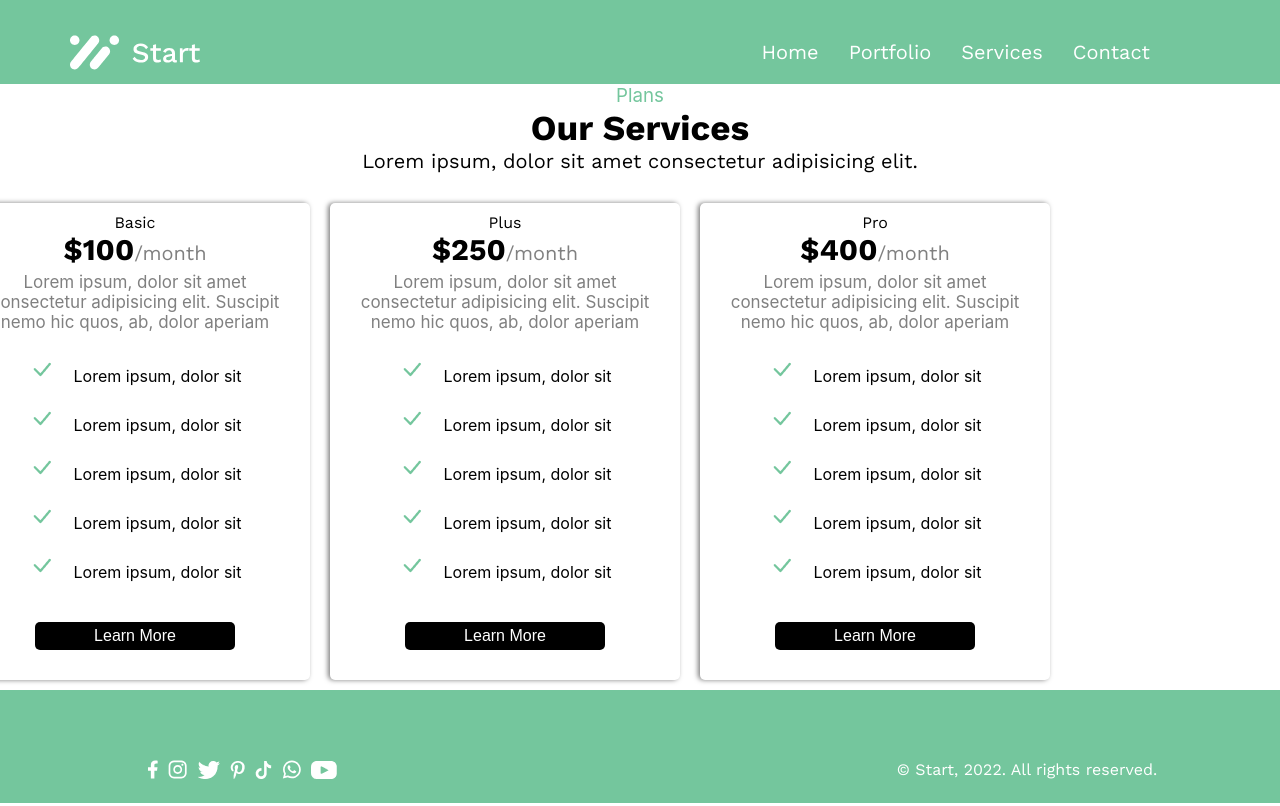
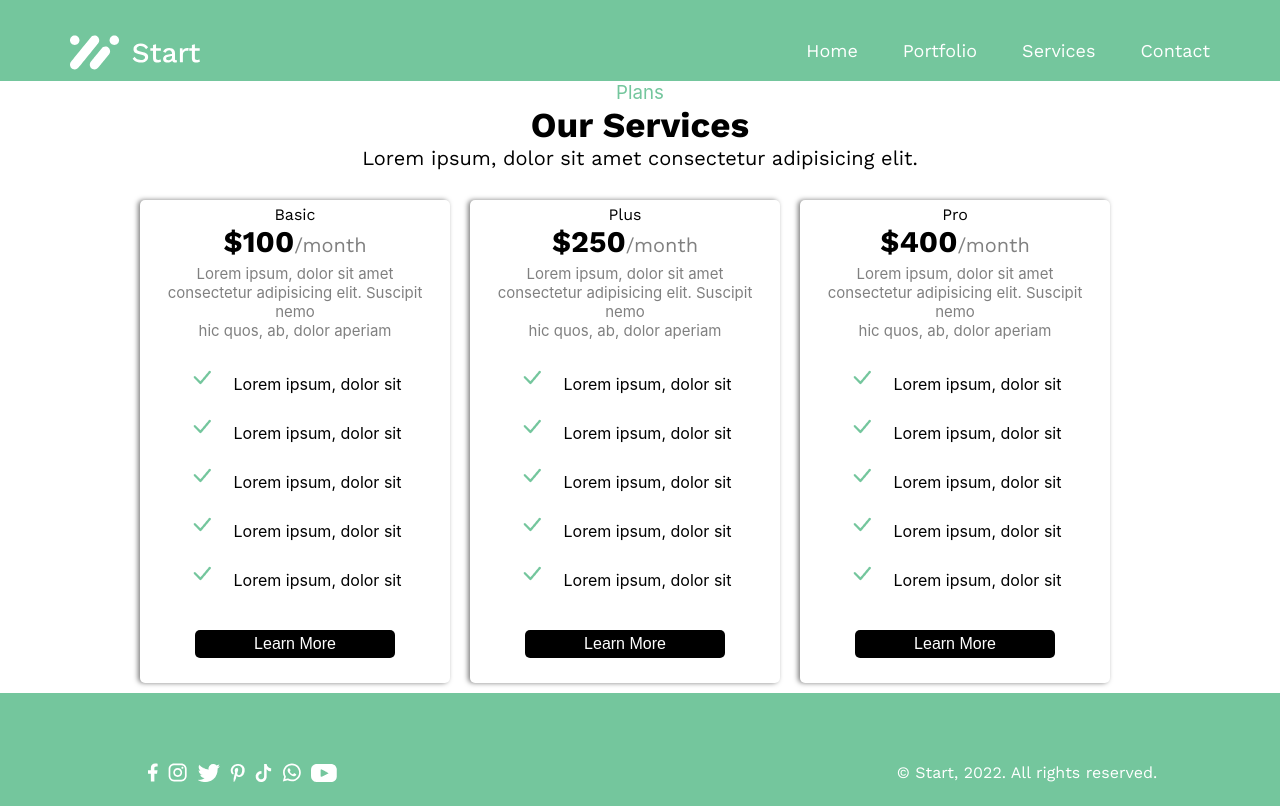
Before and after one commit to samirayahayaibrahim/Start-up, a React (Create React App) app: page /Services in a window 1280 px wide. Built offline with nearby package versions, Linux system fonts and the light colour scheme.

Commit message:
updated the styling of the hamburger menu,navigation and service,and also install react google map

```diff
--- a/package.json
+++ b/package.json
@@ -3,6 +3,7 @@
   "version": "0.1.0",
   "private": true,
   "dependencies": {
+    "@react-google-maps/api": "^2.20.5",
     "cra-template": "1.2.0",
     "framer-motion": "^11.16.3",
     "react": "^19.0.0",
--- a/src/Components/Hamburger.js
+++ b/src/Components/Hamburger.js
@@ -1,5 +1,6 @@
 import React, { useState } from 'react';
 import './hamburgerstyle.css';
+import { BrowserRouter as Router, Route, Routes, Switch, BrowserRouter, NavLink, Link  } from 'react-router-dom';
 
 const useHamburger = () => {
   const [isMenuOpen, setIsMenuOpen] = useState(false);
--- a/src/Components/Service.js
+++ b/src/Components/Service.js
@@ -14,7 +14,7 @@ const ServiceComponent = () => {
                     <p className='head'>Basic</p>
                     <p className='dollar'>$100
                     <span className='month'>/month</span></p>
-                    <p className="paragraphcard">Lorem ipsum, dolor sit amet consectetur adipisicing elit. Suscipit nemo hic quos, ab, dolor aperiam</p>
+                    <p className="paragraphcard">Lorem ipsum, dolor sit amet <br/> consectetur adipisicing elit. Suscipit nemo <br/> hic quos, ab, dolor aperiam</p>
                     <div className="lists">
                         <ul>
                             <li><img src={check} className="mark" alt=''/>Lorem ipsum, dolor sit </li>
@@ -30,7 +30,7 @@ const ServiceComponent = () => {
                     <p className='head'>Plus</p>
                     <p className='dollar'>$250
                     <span className='month'>/month</span></p>
-                    <p className="paragraphcard">Lorem ipsum, dolor sit amet consectetur adipisicing elit. Suscipit nemo hic quos, ab, dolor aperiam</p>
+                    <p className="paragraphcard">Lorem ipsum, dolor sit amet <br/> consectetur adipisicing elit. Suscipit nemo <br/> hic quos, ab, dolor aperiam</p>
                     <div className="lists">
                         <ul>
                             <li><img src={check} className="mark"/>Lorem ipsum, dolor sit </li>
@@ -46,7 +46,7 @@ const ServiceComponent = () => {
                     <p className='head'>Pro</p>
                     <p className='dollar'>$400
                     <span className='month'>/month</span></p>
-                    <p className="paragraphcard">Lorem ipsum, dolor sit amet consectetur adipisicing elit. Suscipit nemo hic quos, ab, dolor aperiam</p>
+                    <p className="paragraphcard">Lorem ipsum, dolor sit amet <br/> consectetur adipisicing elit. Suscipit nemo <br/> hic quos, ab, dolor aperiam</p>
                     <div className="lists">
                         <ul>
                             <li><img src={check} className="mark"/>Lorem ipsum, dolor sit </li>
--- a/src/Components/contact.js
+++ b/src/Components/contact.js
@@ -20,6 +20,7 @@ const useContact = () => {
         e.preventDefault();
         alert(`Username: ${formValues.username}, email: ${formValues.email}, message: ${formValues.message}`);
     };
+
     return (
         <div className="contact">
             <h2>Contact Us</h2>
@@ -36,7 +37,10 @@ const useContact = () => {
                 <input type="text" name="message" value={formValues.message} onChange={handleChange} placeholder="" className='message'/><br/>
                 <button type="submit" className='submit'>Submit</button>
                 </div>
-                <img src={map} className='map'/>
+                <img src="" className={map}></img>
+                <iframe src="https://www.google.fr/maps/place/Kano/@11.9246195,8.5038187,11z/data=!4m6!3m5!1s0x11ae80eff0fff3f1:0x85ff8700a3da54eb!8m2!3d12.0021794!4d8.5919561!16zL20vMDJqdHRm?entry=ttu&g_ep=EgoyMDI1MDEyNy4wIKXMDSoASAFQAw%3D%3D" >https://maps.app.goo.gl/wZvjXMdXVHqRVmEU6</iframe>
+
+
             </div>
             </div>
     );
--- a/src/Components/hamburgerstyle.css
+++ b/src/Components/hamburgerstyle.css
@@ -52,8 +52,7 @@
   display: none;
 }
 
-/* Media Query for Small Screens (Mobile) */
-@media screen and (max-width: 800px) {
+@media screen and (max-width:499px) {
 
 .burger{
   display: flex;
@@ -64,6 +63,10 @@
   margin-left: 50px;
   display: block;
   padding: 5px;
+}
+.burgers{
+  display: block;
+  transform: translateX(-00px);
 }
 
   .hamburger-nav .menu {
--- a/src/Components/homestyle.css
+++ b/src/Components/homestyle.css
@@ -210,7 +210,42 @@ margin-top: 50px;
     justify-content: center;
     overflow-x: hidden;
 }
-@media screen and (min-width:600px){
+
+@media screen and (min-width:500px){
+.links{
+    display: flex;
+    list-style: none;
+    color: white;
+    text-decoration: none;
+    font-size: 18px;
+    margin-left: auto;
+    list-style: none;
+    margin-right: 30px;
+    margin-top: -20px;
+}
+
+.burgers{
+    display: flex;
+    color: white;
+    text-decoration: none;
+    font-size: 18px;
+    margin-left: auto;
+    list-style: none;
+    flex-direction: row;
+}
+.links .burgers li a{
+    color: white;
+    text-decoration: none;
+    font-size: 14px;
+    list-style: none;
+    padding-left: 15px;
+}
+li{
+    flex-direction: row;
+    gap: 20px;
+}
+}
+@media screen and (min-width:800px){
     .burgers{
         display: block;
     }
@@ -253,6 +288,11 @@ margin-top: 50px;
         margin-top: 30px;
         font-size: 20px;
         text-decoration: none;
+        margin-right: -60px;
+    }
+    .links .burgers li a{
+        font-size:18px;
+        list-style: none;
     }
     .learn{
         margin-top: 70px;
@@ -329,21 +369,26 @@ margin-top: 50px;
         padding: 10px;
         text-align: center;
     }
-    .cards{
-        display: grid;
-        grid-template-columns: repeat(2, 1fr);
-        gap: 10px;
-        margin-left: -200px;
-    }
-
     .person{
         margin-left: 20px;
     }
     .mybtn{
         justify-content: center;
     }
+
 }
-@media screen and (min-width:970px) {
+@media screen and (min-width:500px){
+
+    .cards{
+        display: grid;
+        grid-template-columns: repeat(2, 1fr);
+        gap: 5px;
+
+
+    }
+
+}
+@media screen and (min-width:1000px) {
     .group{
         padding-left: 90px;
         padding-right: 90px;
@@ -367,8 +412,12 @@ margin-top: 50px;
     .cards{
         display: grid;
         grid-template-columns: repeat(4, 1fr);
-        gap: 10px;
+        gap: 5px;
+        overflow-x: hidden;
 
+    }
+    .person{
+    width: 210px;
     }
     .paragraph{
         padding: 50px;
--- a/src/Components/servicestyle.css
+++ b/src/Components/servicestyle.css
@@ -11,7 +11,7 @@
     flex-direction: column;
     padding-top: 20px;
     border-radius: 5px;
-    padding-left: -60px;
+    padding-left: -0px;
     padding-right: -60px;
     justify-content: center;
     margin-left: 50px;
@@ -59,7 +59,7 @@ ul{
     align-items: center;
 }
 .paragraphcard{
-    font-size: 15px;
+    font-size: 14px;
     color: gray;
     padding: 5px;
 }
@@ -101,14 +101,14 @@ li{
     .cards{
         justify-content: center;
         transform: translateX(0px);
-        gap: 0px;
+        gap: 5px;
     }
     .subheader{
         font-weight: 700;
         font-size: 35px;
     }
     .card{
-        padding: 10px;
+        padding: 5px;
         margin: 10px;
     }
 
@@ -119,7 +119,7 @@ li{
     font-size: 16px;
 }
 .paragraphcard{
-    font-size: 17px;
+    font-size: 15px;
 }
 .btm{
     background-color:black;
@@ -137,8 +137,21 @@ li{
 }
 
 }
+@media screen and (min-width:800px){
+    .cards{
+        gap: 0px;
+        transform: translateX(40px);
+        margin-left: 10px;
+        margin-right: 10px;
+    }
+}
 @media screen and (min-width:1000px) {
     .cards{
-        transform: translateX(150px);
+        transform: translateX(20px);
     }
 }
+@media screen and (min-width:1100px) {
+    .card{
+        transform: translateX(100px);
+    }
+}
```
Also changed, not shown: 1 other file (tests, documents, lock files or other folders).
